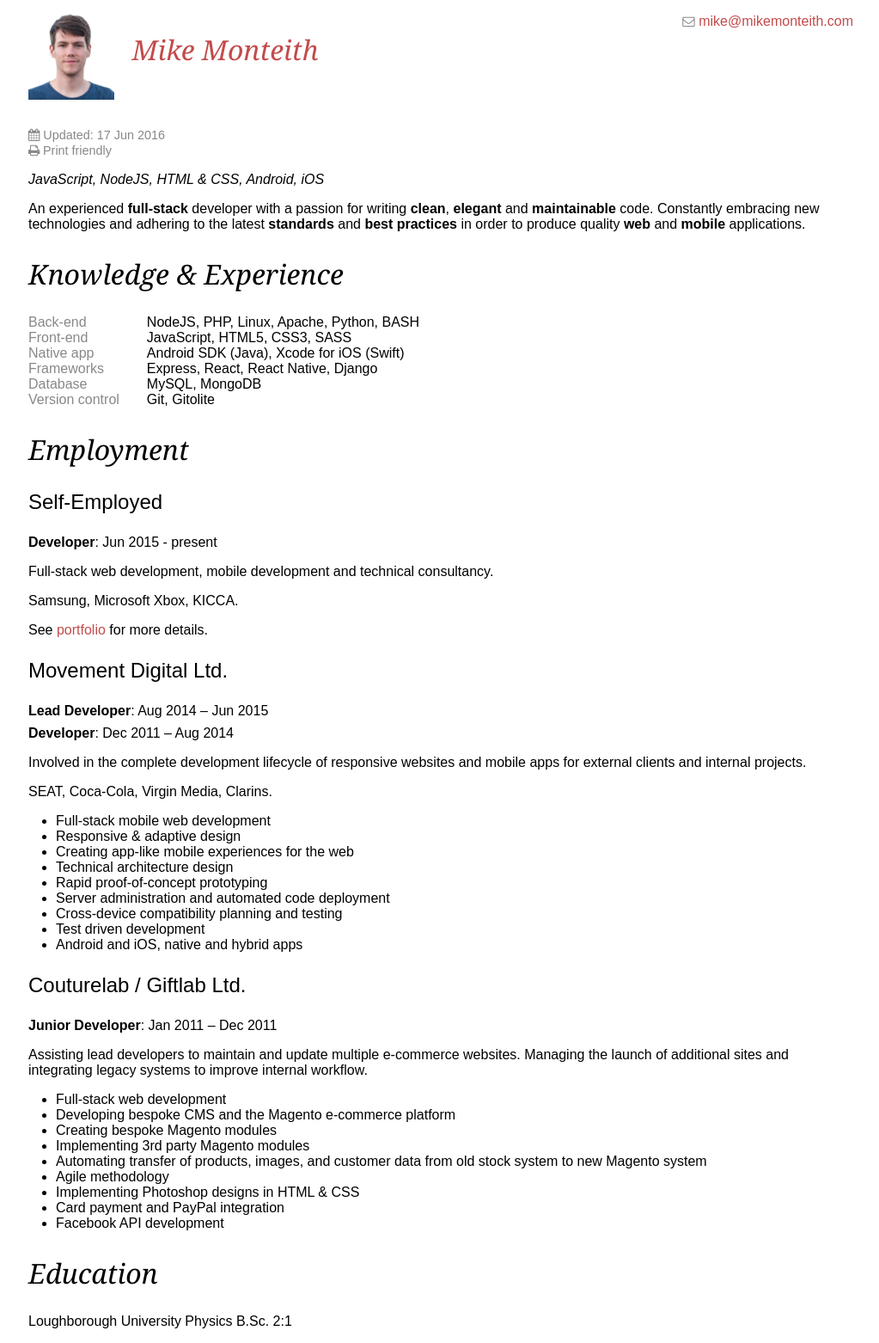
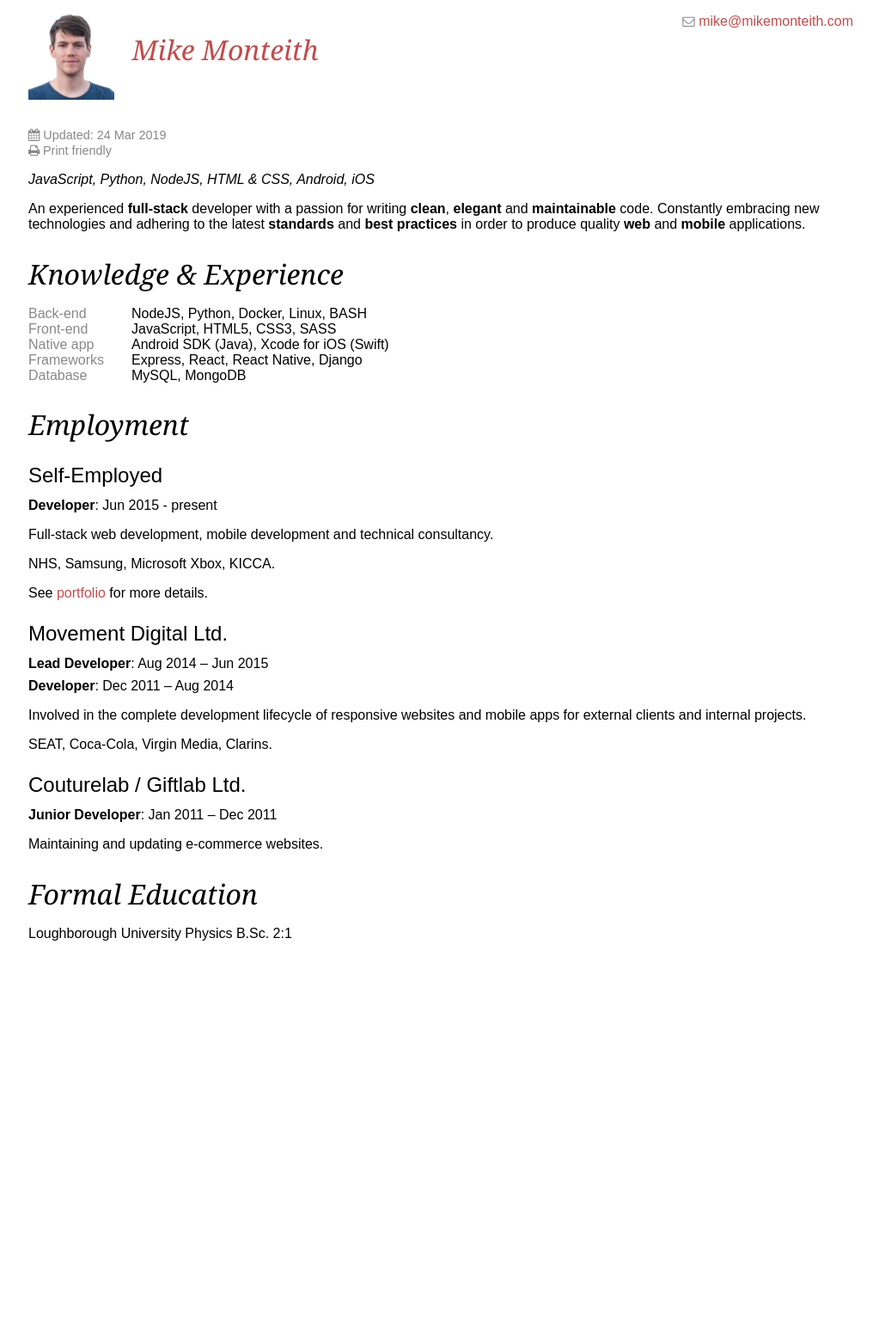
Before and after one commit to Mike220889/mike220889.github.io, a Jekyll site: the page built from cv.md, in a window 1280 px wide. Shown: the whole page at 86% size, without its empty margins (127-1150 px from the left). Built offline with Jekyll 4.4.1, drawn with Linux system fonts in a browser that asks for light colours; after the commit the page ends 1111 px from its top, so only the background shows below that.

Commit message:
Update CV and get it down to 1 page

```diff
--- a/_sass/pages/_cv.scss
+++ b/_sass/pages/_cv.scss
@@ -5,8 +5,13 @@ body.cv{
 		@extend .emphasis-weak;
 	}
 
+	h2 {
+		margin-bottom: 0.5em;
+	}
+
 	h3{
 		font-size: 150%;
+		margin-bottom: 0.5em;
 	}
 
 	h5{
--- a/cv.md
+++ b/cv.md
@@ -1,7 +1,7 @@
 ---
 title: C.V.
 mainClass: cv
-updated: 17-06-2016
+updated: 24-03-2019
 ---
 
 <span class="updated">
@@ -13,18 +13,17 @@ updated: 17-06-2016
 	</span>
 </a>
 
-##### *JavaScript, NodeJS, HTML & CSS, Android, iOS*
+##### *JavaScript, Python, NodeJS, HTML & CSS, Android, iOS*
 
 An experienced **full-stack** developer with a passion for writing **clean**, **elegant** and **maintainable** code. Constantly embracing new technologies and adhering to the latest **standards** and **best practices** in order to produce quality **web** and **mobile** applications.
 
 ## Knowledge & Experience
 
-|Back-end             | NodeJS, PHP, Linux, Apache, Python, BASH
+|Back-end             | NodeJS, Python, Docker, Linux, BASH
 |Front-end            | JavaScript, HTML5, CSS3, SASS
 |Native app           | Android SDK (Java), Xcode for iOS (Swift)
 |Frameworks           | Express, React, React Native, Django
 |Database             | MySQL, MongoDB
-|Version control      | Git, Gitolite
 
 ## Employment
 
@@ -34,7 +33,7 @@ An experienced **full-stack** developer with a passion for writing **clean**, **
 
 Full-stack web development, mobile development and technical consultancy.
 
-Samsung, Microsoft Xbox, KICCA.
+NHS, Samsung, Microsoft Xbox, KICCA.
 
 See <span class="printlink">[portfolio](http://mikemonteith.com/portfolio/)</span> for more details.
 
@@ -48,32 +47,12 @@ Involved in the complete development lifecycle of responsive websites and mobile
 
 SEAT, Coca-Cola, Virgin Media, Clarins.
 
-*	Full-stack mobile web development
-*	Responsive & adaptive design
-*	Creating app-like mobile experiences for the web
-*	Technical architecture design
-*	Rapid proof-of-concept prototyping
-*	Server administration and automated code deployment
-*	Cross-device compatibility planning and testing
-*	Test driven development
-*	Android and iOS, native and hybrid apps
-
 ### Couturelab / Giftlab Ltd.
 
 ##### **Junior Developer**: Jan 2011 – Dec 2011
 
-Assisting lead developers to maintain and update multiple e-commerce websites. Managing the launch of additional sites and integrating legacy systems to improve internal workflow.
+Maintaining and updating e-commerce websites.
 
-*	Full-stack web development
-*	Developing bespoke CMS and the Magento e-commerce platform
-*	Creating bespoke Magento modules
-*	Implementing 3rd party Magento modules
-*	Automating transfer of products, images, and customer data from old stock system to new Magento system
-*	Agile methodology
-*	Implementing Photoshop designs in HTML & CSS
-*	Card payment and PayPal integration
-*	Facebook API development
-
-## Education
+## Formal Education
 
 Loughborough University Physics B.Sc. 2:1
```
